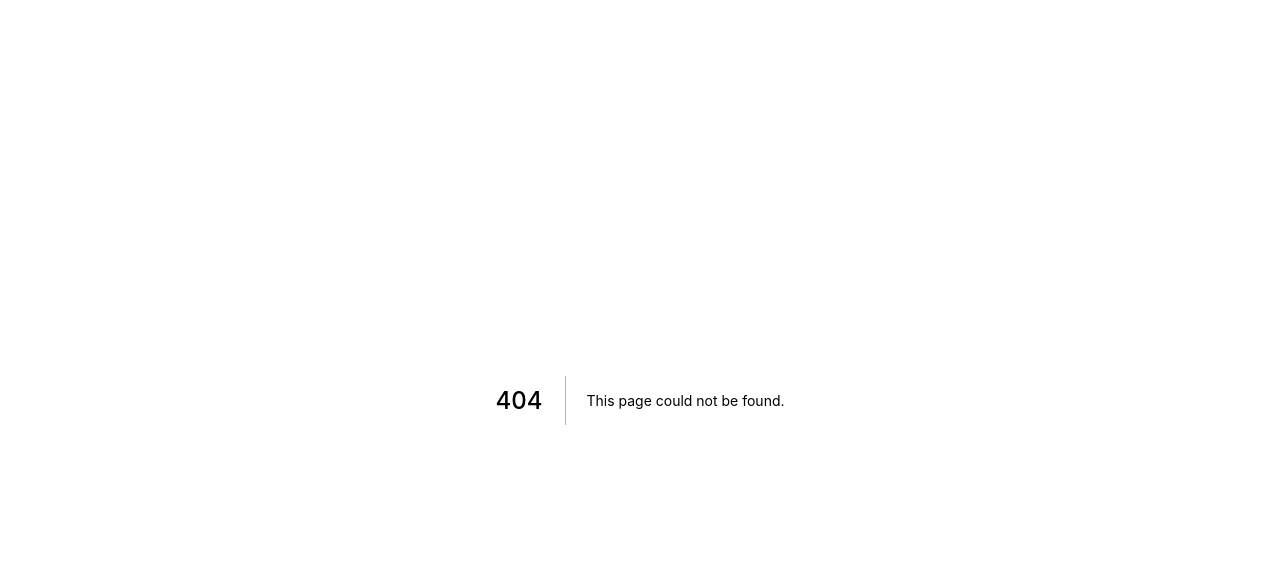
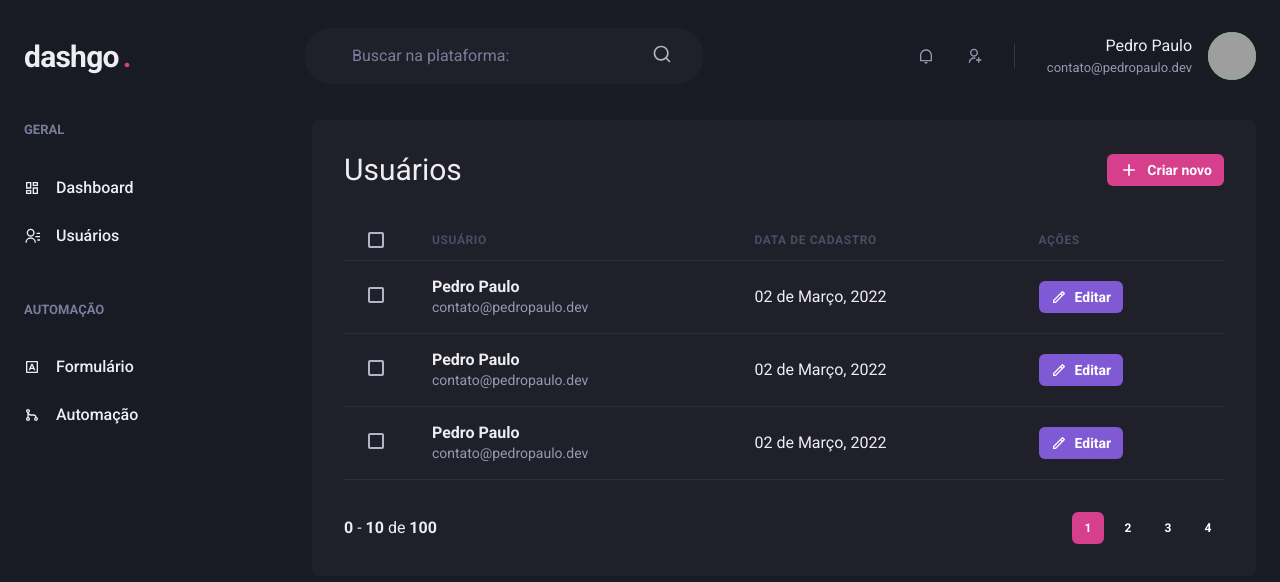
Before and after one commit to pedropaulodf/ignite-dashgo, a Next.js app: page /users in a window 1280 px wide. Before the commit this address had no page. Shown: the top 582 px of the page. Built offline with nearby package versions, Linux system fonts and the light colour scheme; grey boxes are pictures that could not be loaded.

Commit message:
feat: Controle de usuários - done

```diff
--- /dev/null
+++ b/src/components/Pagination.tsx
@@ -0,0 +1,65 @@
+import { Box, Button, Stack } from "@chakra-ui/react";
+
+export function Pagination() {
+  return (
+    <Stack
+      direction="row"
+      mt="8"
+      justify="space-between"
+      align="center"
+      spacing="6"
+    >
+      <Box>
+        <strong>0</strong> - <strong>10</strong> de <strong>100</strong>
+      </Box>
+      <Stack direction="row" spacing="2">
+        <Button
+          size="sm"
+          fontSize="xs"
+          width="4"
+          colorScheme="pink"
+          disabled
+          _disabled={{
+            bgColor: "pink.500",
+            cursor: "default",
+          }}
+        >
+          1
+        </Button>
+        <Button
+          size="sm"
+          fontSize="xs"
+          width="4"
+          colorScheme="gray.700"
+          _hover={{
+            bg: "gray.500",
+          }}
+        >
+          2
+        </Button>
+        <Button
+          size="sm"
+          fontSize="xs"
+          width="4"
+          colorScheme="gray.700"
+          _hover={{
+            bg: "gray.500",
+          }}
+        >
+          3
+        </Button>
+        <Button
+          size="sm"
+          fontSize="xs"
+          width="4"
+          colorScheme="gray.700"
+          _hover={{
+            bg: "gray.500",
+          }}
+        >
+          4
+        </Button>
+      </Stack>
+    </Stack>
+  );
+}
--- /dev/null
+++ b/src/pages/users/index.tsx
@@ -0,0 +1,146 @@
+import { Box, Button, Checkbox, Flex, Heading, Icon, Table, Tbody, Td, Text, Th, Thead, Tr } from "@chakra-ui/react";
+import { RiAddLine, RiPencilLine } from "react-icons/ri";
+import { Header } from "../../components/Header";
+import { Pagination } from "../../components/Pagination";
+import { SideBar } from "../../components/Sidebar";
+
+export default function UserList() {
+  return (
+    <Box>
+      <Header />
+
+      <Flex w="100%" my="6" maxWidth={1480} mx="auto" px="6">
+        <SideBar />
+
+        <Box flex="1" borderRadius="8" bg="gray.800" p="8">
+          <Flex mb="8" justify="space-between" align="center">
+            <Heading size="lg" fontWeight="normal">
+              Usuários
+            </Heading>
+
+            <Button
+              as="a"
+              size="sm"
+              fontSize="sm"
+              colorScheme="pink"
+              leftIcon={<Icon as={RiAddLine} fontSize="20" />}
+              _hover={{
+                cursor: 'pointer',
+              }}
+            >
+              Criar novo
+            </Button>
+          </Flex>
+
+          <Table colorScheme="whiteAlpha">
+              <Thead>
+                <Tr>
+                  <Th px="6" color="gray.300" width="8" >
+                    <Checkbox colorScheme="pink" />
+                  </Th>
+                  <Th>
+                    Usuário
+                  </Th>
+                  <Th>
+                    Data de cadastro
+                  </Th>
+                  <Th>
+                    Ações
+                  </Th>
+                </Tr>
+              </Thead>
+              <Tbody>
+                <Tr>
+                  <Td px="6">
+                    <Checkbox colorScheme="pink" />
+                  </Td>
+                  <Td>
+                    <Box>
+                      <Text fontWeight="bold">Pedro Paulo</Text>
+                      <Text fontSize="sm" color="gray.300" >contato@pedropaulo.dev</Text>
+                    </Box>
+                  </Td>
+                  <Td>
+                    02 de Março, 2022
+                  </Td>
+                  <Td>
+                  <Button
+                    as="a"
+                    size="sm"
+                    fontSize="sm"
+                    colorScheme="purple"
+                    leftIcon={<Icon as={RiPencilLine}  fontSize="16" />}
+                    _hover={{
+                      cursor: 'pointer',
+                    }}
+                  >
+                    Editar
+                  </Button>
+                  </Td>
+                </Tr>
+                <Tr>
+                  <Td px="6">
+                    <Checkbox colorScheme="pink" />
+                  </Td>
+                  <Td>
+                    <Box>
+                      <Text fontWeight="bold">Pedro Paulo</Text>
+                      <Text fontSize="sm" color="gray.300" >contato@pedropaulo.dev</Text>
+                    </Box>
+                  </Td>
+                  <Td>
+                    02 de Março, 2022
+                  </Td>
+                  <Td>
+                  <Button
+                    as="a"
+                    size="sm"
+                    fontSize="sm"
+                    colorScheme="purple"
+                    leftIcon={<Icon as={RiPencilLine}  fontSize="16" />}
+                    _hover={{
+                      cursor: 'pointer',
+                    }}
+                  >
+                    Editar
+                  </Button>
+                  </Td>
+                </Tr>
+                <Tr>
+                  <Td px="6">
+                    <Checkbox colorScheme="pink" />
+                  </Td>
+                  <Td>
+                    <Box>
+                      <Text fontWeight="bold">Pedro Paulo</Text>
+                      <Text fontSize="sm" color="gray.300" >contato@pedropaulo.dev</Text>
+                    </Box>
+                  </Td>
+                  <Td>
+                    02 de Março, 2022
+                  </Td>
+                  <Td>
+                  <Button
+                    as="a"
+                    size="sm"
+                    fontSize="sm"
+                    colorScheme="purple"
+                    leftIcon={<Icon as={RiPencilLine}  fontSize="16" />}
+                    _hover={{
+                      cursor: 'pointer',
+                    }}
+                  >
+                    Editar
+                  </Button>
+                  </Td>
+                </Tr>
+              </Tbody>
+          </Table>
+
+          <Pagination/>
+
+        </Box>
+      </Flex>
+    </Box>
+  );
+}
```
Also changed, not shown: src/pages/users/create.tsx (added, +42 -0 lines).
